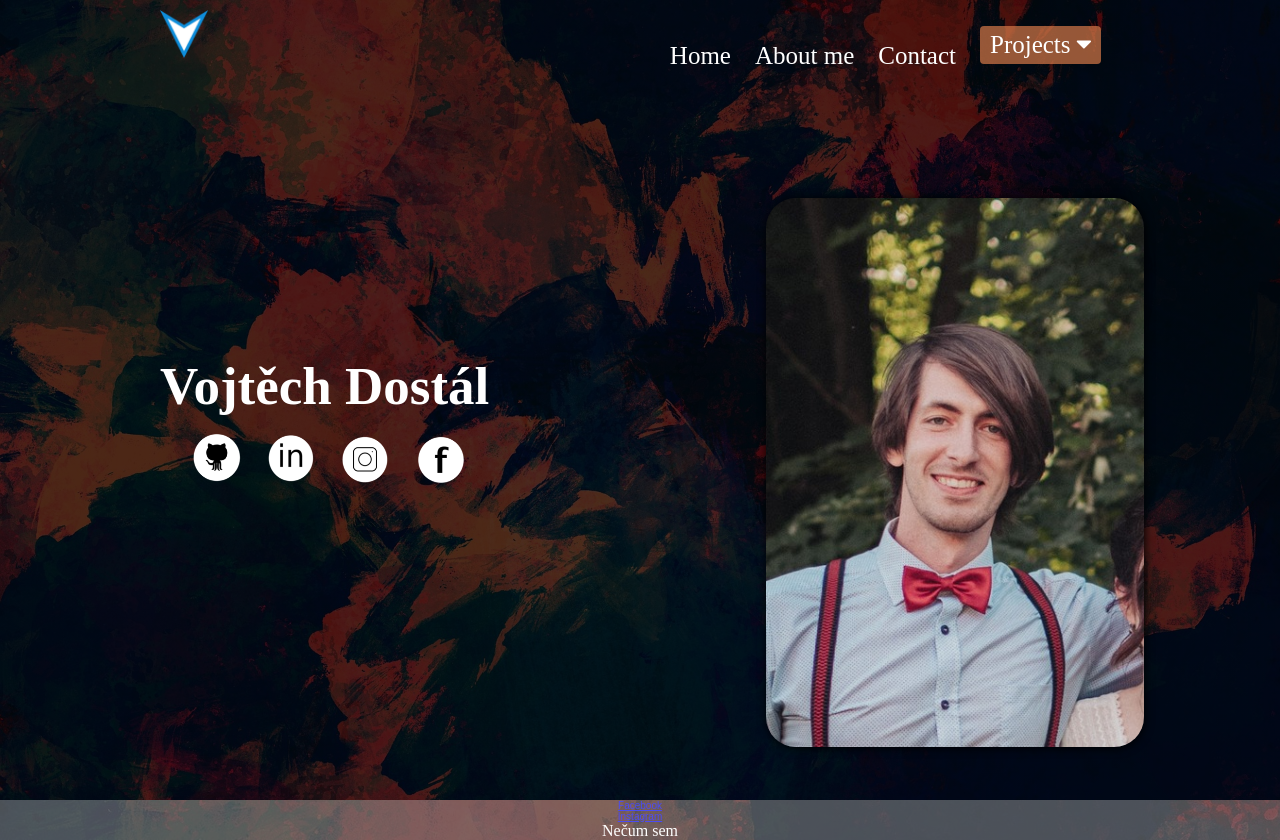
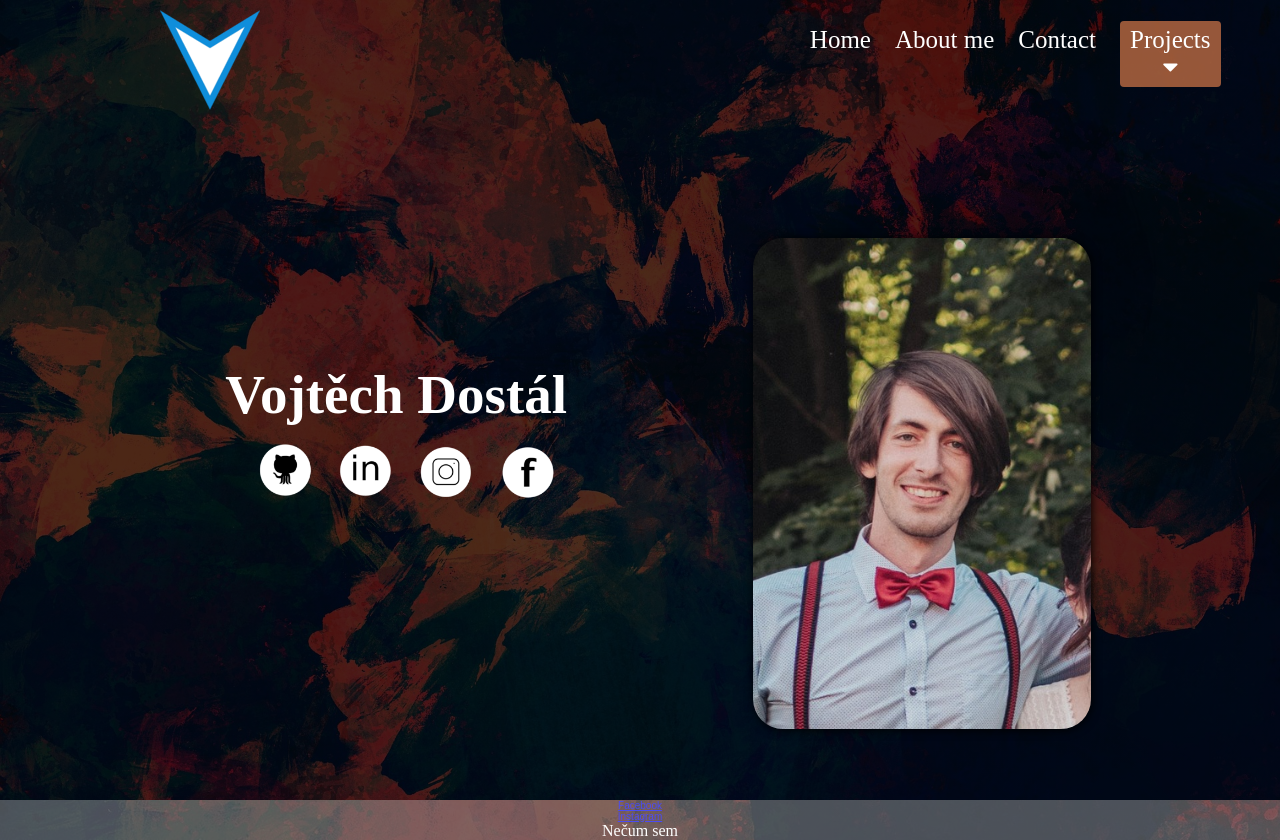
Before and after one commit to Vojjtak/Flask_portfolio_withApps, a Flask app: page / in a window 1280 px wide. Run offline with Flask 3, Linux system fonts and the light colour scheme; parts of the project's set-up code (start-up, migrations or seed data) failed here and were passed over.

Commit message:
Responsive index.html

```diff
--- a/website/static/js/script.js
+++ b/website/static/js/script.js
@@ -55,6 +55,7 @@ function downloadVideo(url) {
 
   function email_sent_message() {
            var formData = {
+
             nameinput: $("input[name=nameinput]").val(),
             emailinput: $("input[name=emailinput]").val(),
             messageinput: $("textarea[name=messageinput]").val()
--- a/website/static/styles/index.css
+++ b/website/static/styles/index.css
@@ -5,7 +5,7 @@
 }
 /******************************  Reusable ******************************/
 .row {
-    width: 960px;
+    max-width: 960px;
     margin: 0 auto;
 }
 
@@ -18,7 +18,7 @@
 .heading-main h2:after {
     content: "";
     display: block;
-    width: 150px;
+    width: 100%;
     border-bottom: 5px solid #D67949;
     margin: 20px auto;
 }
@@ -34,7 +34,7 @@ header {
 /********************************* Logo *********************************/
 #logo img{
     float: left;
-    width: 5%;
+    max-width: 8vw;
     margin-top: 10px;
 }
 /****************************** Navigation ******************************/
@@ -80,8 +80,10 @@ nav ul li {
 /****************************** Navigation Dropdown ******************************/
 .dropdown {
   overflow: hidden;
-  width: 140px;
+  width: 100%;
   font-size: 5px;
+  position: static;
+  top: 10px;
 }
 
 .dropbtn {
@@ -93,9 +95,9 @@ nav ul li {
   background-color: rgba(214, 121, 73, 0.7);
   border-radius: 4px;
   font-family: inherit;
-  margin: 0;
-  position: relative;
-  top: 0px;
+  position: absolute;
+  top: -27px;
+
 }
 
 .navbar a:hover, .dropdown:hover .dropbtn {
@@ -108,17 +110,20 @@ nav ul li {
   background-color: rgba(214, 121, 73, 1);
   min-width: 160px;
   box-shadow: 0px 8px 16px 0px rgba(0,0,0,0.7);
-  z-index: 1;
-  max-height: 500px;
+  z-index: 2;
+  max-height: 400px;
   overflow-y: auto;
   border-radius: 5px;
+  position: absolute;
+  top: 12px;
+
 }
 
 .dropdown-content a {
   float: none;
-  color: black;
   padding: 5px 5px;
-  margin-top: 15px;
+  margin-top: 10px;
+  margin-bottom: 10px;
   text-decoration: none;
   display: block;
   text-align: left;
@@ -128,7 +133,7 @@ nav ul li {
 
 
 .dropdown-content a:hover {
-  background-color: transparent;
+  background-color: #FF7045;
 }
 
 
@@ -141,8 +146,8 @@ nav ul li {
 
 .name-socials {
     text-align: center;
-    display: flex;
-    align-items: center;
+    display: block;
+    text-align: center;
     width: 100%;
     height: 100%;
 }
@@ -151,31 +156,33 @@ nav ul li {
     display: flex;
     justify-content: center;
     align-items: center;
-    width: 100%;
-    height: 100%;
+    margin-right: 50px;
+
 }
 
 
 .image-container img {
-    max-width: 80%;
-    max-height: 80%;
+    width: 80%;
     object-fit: contain;
     border-radius: 30px;
     box-shadow: 1px 1px 10px black;
     margin-left: 30%;
     margin-top: 100px;
+
 }
 
 .name-socials h1 {
     color: #fff;
-    font-size: 53px;
+    font-size: 55px;
+    max-width: 100%;
 }
 
 .a-socials {
-    margin-left: 11px;
+    margin-left: 0;
+    text-align: center;
 }
 .a-socials img {
-    width: 11%;
+    width: 12%;
     margin-left: 20px;
     margin-top: 15px;
 }
@@ -204,7 +211,7 @@ nav ul li {
 }
 
 #sendEmailButton {
-    width: 150px;
+    max-width: 150px;
     text-align: center;
     padding: 10px;
     margin-top: 10px;
--- a/website/templates/base.html
+++ b/website/templates/base.html
@@ -30,6 +30,7 @@
 
 <!-- Style for navbar -->
     <link rel="stylesheet" type="text/css" href="{{url_for('static', filename='/styles/index.css')}}">
+    <link rel="stylesheet" type="text/css" href="{{url_for('static', filename='/styles/queries.css')}}">
 
 <!-- Title -->
     <title>{% block title %}{% endblock %}</title>
--- a/website/templates/index.html
+++ b/website/templates/index.html
@@ -15,7 +15,7 @@
                     <li><a href="http://127.0.0.1:5000/">Home</a></li>
                     <li><a href="http://127.0.0.1:5000/about_me">About me</a></li>
                     <li><a href="http://127.0.0.1:5000/contact">Contact</a></li>
-                    <li> <div class="dropdown">
+                    <li> <div class="dropdown row">
                             <button class="dropbtn">Projects
                                 <i class="fa fa-caret-down"></i>
                             </button>
@@ -35,6 +35,7 @@
     </div>
         <section class="header-main row">
             <div class="col span-1-of-2">
+                <div class="main-left">
                         <div class="name-socials">
                             <h1>Vojtěch Dostál</h1>
                         </div>
@@ -43,6 +44,7 @@
                             <a href="https://www.linkedin.com/in/vojt%C4%9Bch-dost%C3%A1l-1418a5280/" target=”_blank”><img src="{{ url_for('static', filename='images/linked-in.png')}}" alt=""></a>
                             <a href="https://www.instagram.com/wojjtak/" target=”_blank”><img  src="{{ url_for('static', filename='images/instagram.png')}}" alt=""></a>
                             <a href="https://www.facebook.com/vojtak.dostal/" target=”_blank”><img  src="{{ url_for('static', filename='images/facebook.png')}}" alt=""></a>
+                        </div>
                 </div>
             </div>
 
```
Also changed, not shown: website/static/styles/aboutme_styles.css (+2 -16 lines), website/static/styles/queries.css (added, +34 -0 lines). Lines whose indentation alone changed are shown as unchanged.
